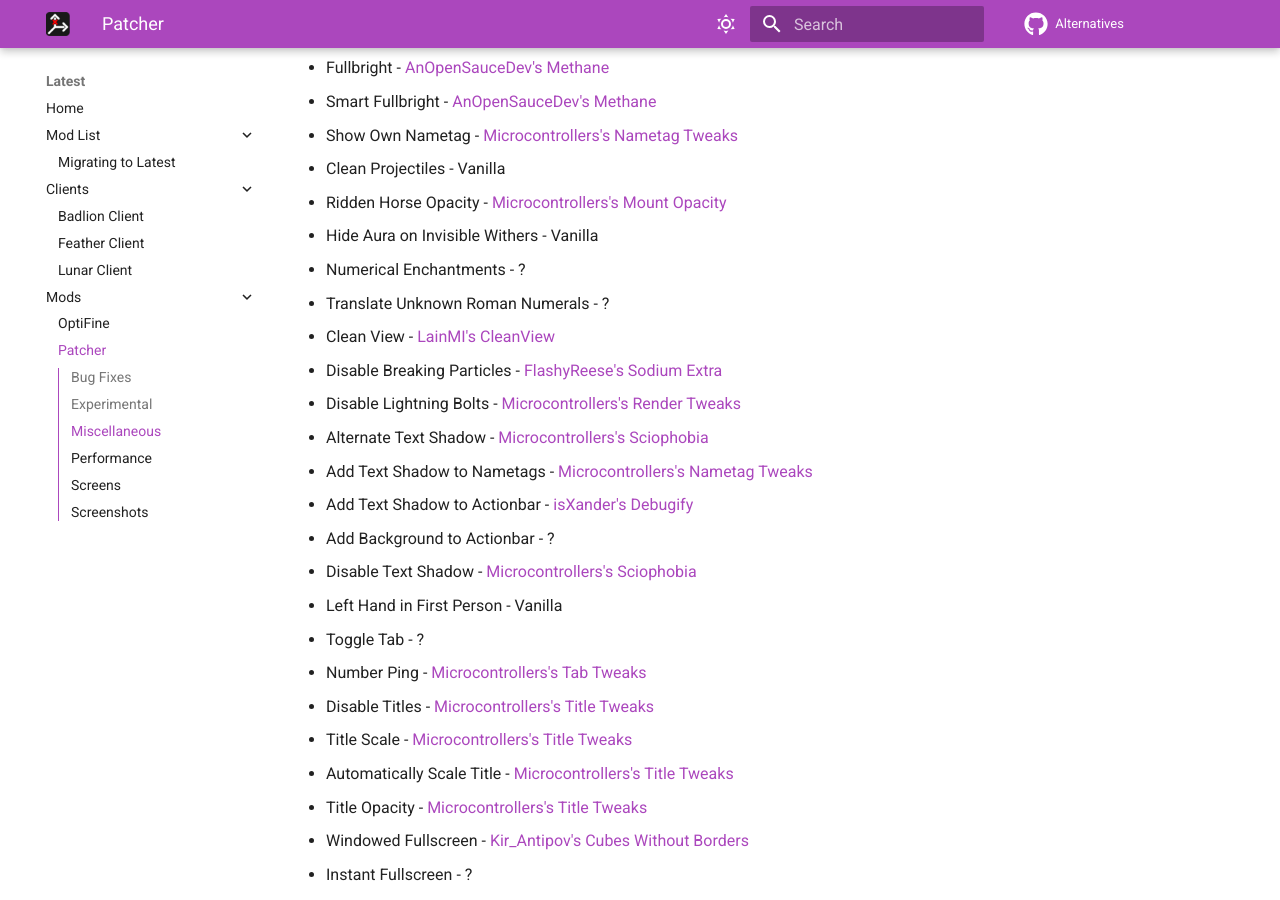
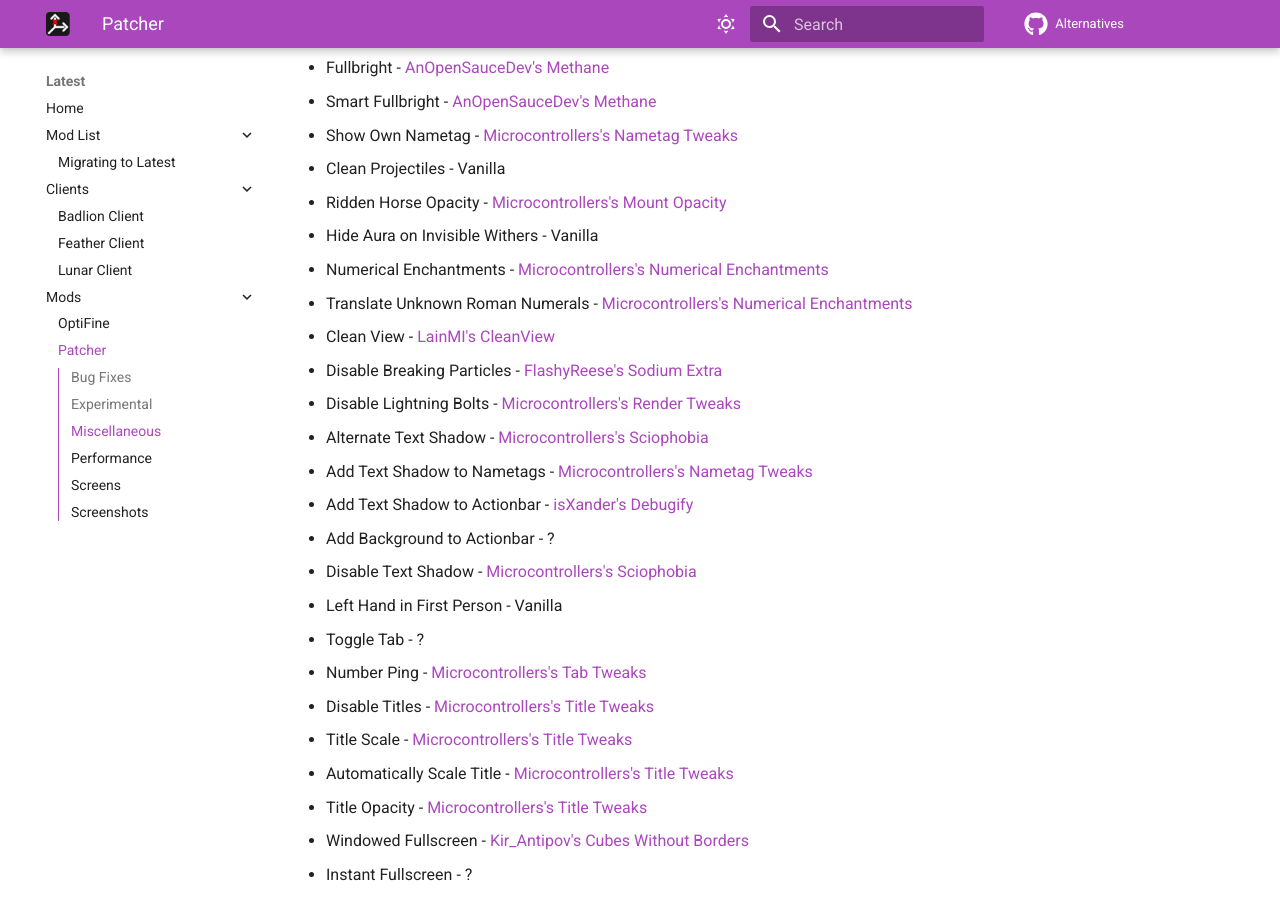
Before and after one commit to MicrocontrollersDev/Alternatives, an MkDocs documentation site: the page built from docs/latest/patcher.md, in a window 1280 px wide and 900 px high, scrolled down 2121 px. Built offline with MkDocs 1.6.1 and Material for MkDocs 9.7.7, drawn with Linux system fonts in a browser that asks for light colours; comment, search, counter and statistics services are not loaded.

Commit message:
Add Numerical Enchantments

```diff
--- a/docs/latest/patcher.md
+++ b/docs/latest/patcher.md
@@ -67,8 +67,8 @@
 - Clean Projectiles - Vanilla
 - Ridden Horse Opacity - [Microcontrollers's Mount Opacity](https://modrinth.com/mod/mountopacity)
 - Hide Aura on Invisible Withers - Vanilla
-- Numerical Enchantments - ?
-- Translate Unknown Roman Numerals - ?
+- Numerical Enchantments - [Microcontrollers's Numerical Enchantments](https://modrinth.com/mod/numerical-enchantments)
+- Translate Unknown Roman Numerals - [Microcontrollers's Numerical Enchantments](https://modrinth.com/mod/numerical-enchantments)
 - Clean View - [LainMI's CleanView](https://github.com/zlainsama/CleanView/releases/latest)
 - Disable Breaking Particles - [FlashyReese's Sodium Extra](https://modrinth.com/mod/sodium-extra)
 - Disable Lightning Bolts - [Microcontrollers's Render Tweaks](https://modrinth.com/mod/rendertweaks)
```
